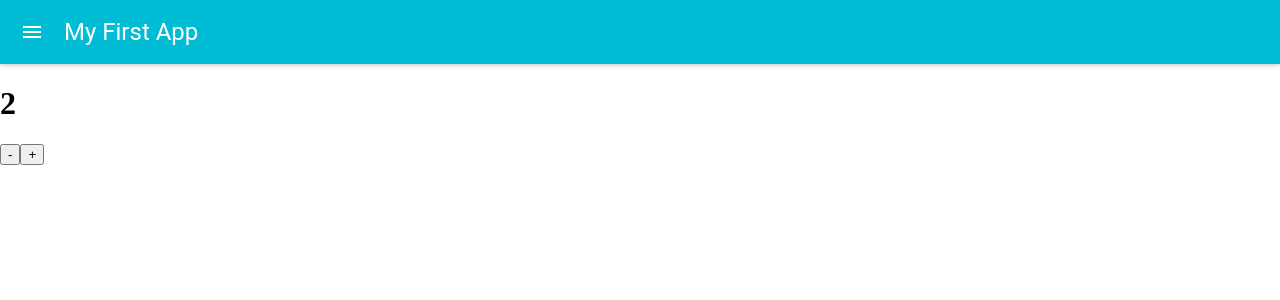
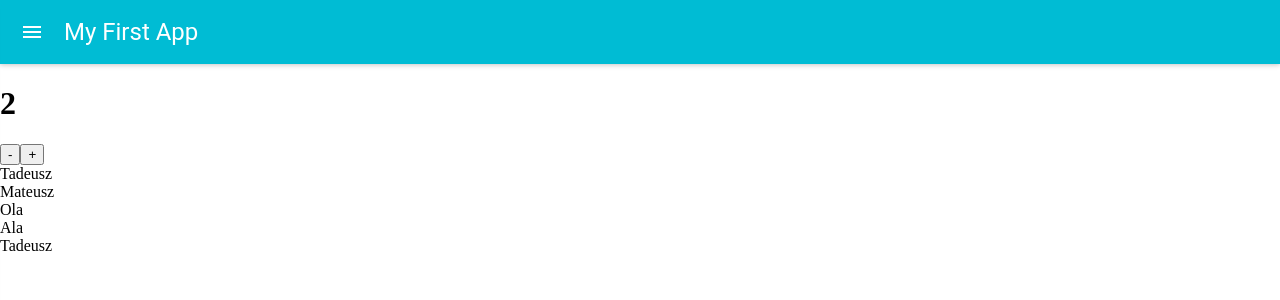
Before and after one commit to darkroom51/wld-materialy-react, a React (Create React App) app: page / in a window 1280 px wide. Shown: the top 300 px of the page. Built offline with nearby package versions, Linux system fonts and the light colour scheme.

Commit message:
Default props example

```diff
--- a/src/App.js
+++ b/src/App.js
@@ -5,6 +5,7 @@ import Drawer from 'material-ui/Drawer'
 import MenuItem from 'material-ui/MenuItem'
 
 import Counter from './Counter'
+import DefaultPropsComponent from './DefaultPropsComponent'
 
 class App extends Component {
     state = {
@@ -45,6 +46,12 @@ class App extends Component {
                     </Drawer>
 
                     <Counter />
+
+                    <DefaultPropsComponent/>
+                    <DefaultPropsComponent name="Mateusz"/>
+                    <DefaultPropsComponent name="Ola"/>
+                    <DefaultPropsComponent name="Ala"/>
+                    <DefaultPropsComponent/>
                 </div>
             </MuiThemeProvider>
         )
--- /dev/null
+++ b/src/DefaultPropsComponent.js
@@ -0,0 +1,29 @@
+import React from 'react'
+
+// const DefaultPropsComponent = (props) => (
+//     <div>{props.name}</div>
+// )
+//
+// DefaultPropsComponent.defaultProps = {
+//     name: 'Tadeusz'
+// }
+
+class DefaultPropsComponent extends React.Component{
+    static defaultProps = {
+        name: 'Tadeusz'
+    }
+
+    render(){
+        return (
+            <div>{this.props.name}</div>
+        )
+    }
+}
+
+// the same as with function will work with class
+
+// DefaultPropsComponent.defaultProps = {
+//     name: 'Tadeusz'
+// }
+
+export default DefaultPropsComponent
```
